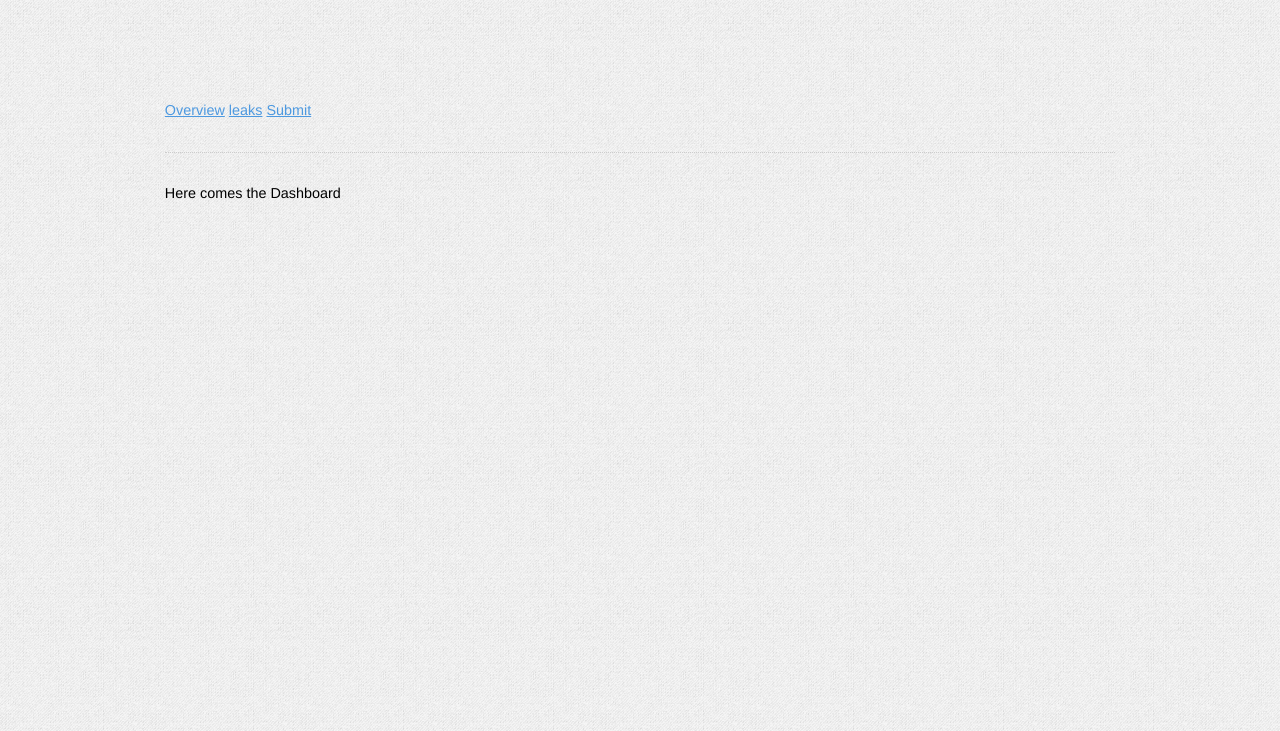
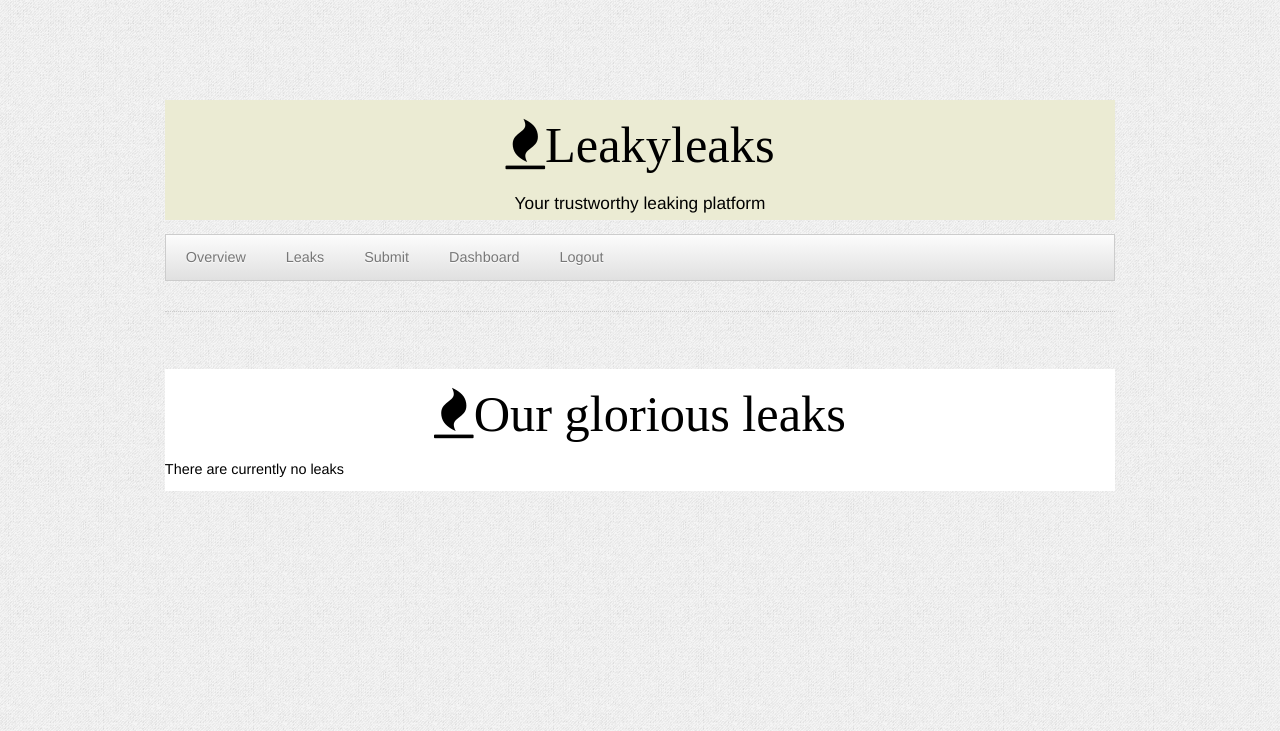
Before and after one commit to leakyleaks-ctf/leakyleaks.ctf, a Flask app: page /admin in a window 1280 px wide. Shown: the top 731 px of the page. Run offline with Flask 2, Linux system fonts and the light colour scheme; the visitor is signed in with stand-in values (Sample User, id 1).

Commit message:
Beautify some things up. I like it

```diff
--- a/app/templates/base.html
+++ b/app/templates/base.html
@@ -15,22 +15,43 @@
 	<script type="text/javascript" src="/static/jquery.min.js"></script>
 	<script type="text/javascript" src="/static/js/kickstart.js"></script>
 </head>
+
 <body>
 <div class="grid">
-	<div class="col_12" style="margin-top:100px;">
-	<a href="{{ url_for('index') }}">Overview</a>
-	<a href="{{ url_for('leaks') }}">leaks</a>
-	<a href="{{ url_for('submit') }}">Submit</a>
+	<div class="col_12" style="background:#ebebd3;margin-top:100px;">
+    <h1 class="center" style=""><i class="fa fa-fire">Leakyleaks</i></h1>
+    <h6 class="center">Your trustworthy leaking platform</h6>
+    </div>
+	<div class="col_12" style="">
+    <ul class="menu">
+        <li><a href="{{ url_for('index') }}">Overview</a></li>
+        <li><a href="{{ url_for('leaks') }}">Leaks</a></li>
+        <li><a href="{{ url_for('submit') }}">Submit</a></li>
+        {% if not current_user.is_anonymous %}
+        <li><a href="{{ url_for('dashboard') }}">Dashboard</a></li>
+        <li><a href="{{ url_for('logout') }}">Logout</a></li>
+        {% endif %}
+    </ul>
 	<hr />
+    </div> <!-- head of page ends here -->
+
+    <div class="col_12" style="margin-top:20px;background:white;">
+
 	{% with messages = get_flashed_messages() %}
         {% if messages %}
-        <ul>
-            {% for message in messages %}
-            <li>{{ message }}</li>
-            {% endfor %}
-        </ul>
+        <!-- Warning -->
+        <div class="notice warning">
+            <i class="icon-warning-sign icon-large"></i> Please note:
+            <a href="#close" class="icon-remove"></a>
+            <ul>
+                {% for message in messages %}
+                <li>{{ message }}</li>
+                {% endfor %}
+            </ul>
+        </div>
         {% endif %}
         {% endwith %}
+
 	{% block content %}
 	<p><em>Sorry</em>, there should be some conent here</p>
 	{% endblock %}
--- a/app/templates/dashboard.html
+++ b/app/templates/dashboard.html
@@ -1,5 +1,25 @@
 {% extends "base.html" %}
+{% block content %}
+		<h1 class="center">
+			<p><i class="fa fa-fire">Our glorious leaks</i></p>
+		</h1>
 
-{% block content %}
-Here comes the Dashboard
+		<p>
+		{% if leaks %}
+		<ul>
+			{% for leak in leaks %}
+			<li>
+				<p>{{ leak.content }}</p>
+				{% if leak.submitter %}
+				<p>{{ leak.submitter }}</p>
+				{% else %}
+				<p>Submitter chose to stay anonymous</p>
+				{% endif %}
+			</li>
+			{% endfor %}
+		</ul>
+		{% else %}
+		<p>There are currently no leaks</p>
+		{% endif %}
+		</p>
 {% endblock %}
--- a/app/templates/submit.html
+++ b/app/templates/submit.html
@@ -1,8 +1,7 @@
 {% extends "base.html" %}
 {% block content %}
-<h1 class="center">
-    <p><i class="fa fa-fire">Submit your leaks</i></p>
-</h1>
+<h2 class="center"> <p><i class="fa fa-fire">Submit your leaks</i></p> </h2>
+<div class="col_8">
 
     <p>
         <form class="vertical" method="post">
@@ -22,4 +21,5 @@
             <p>{{ form.submit() }}</p>
         </form>
     </p>
+</div>
 {% endblock %}
```
Also changed, not shown: app/templates/index.html (+14 -1 lines), app/templates/leaks.html (+8 -5 lines).
